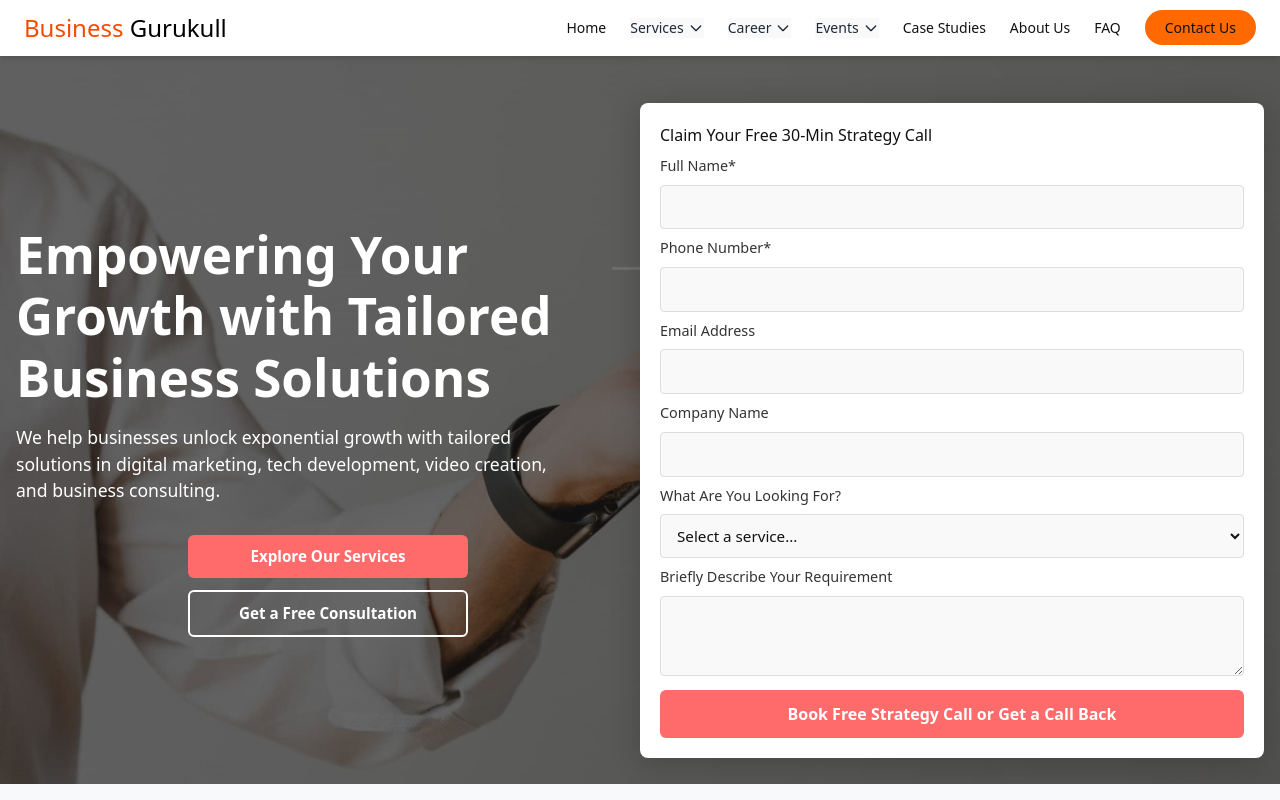
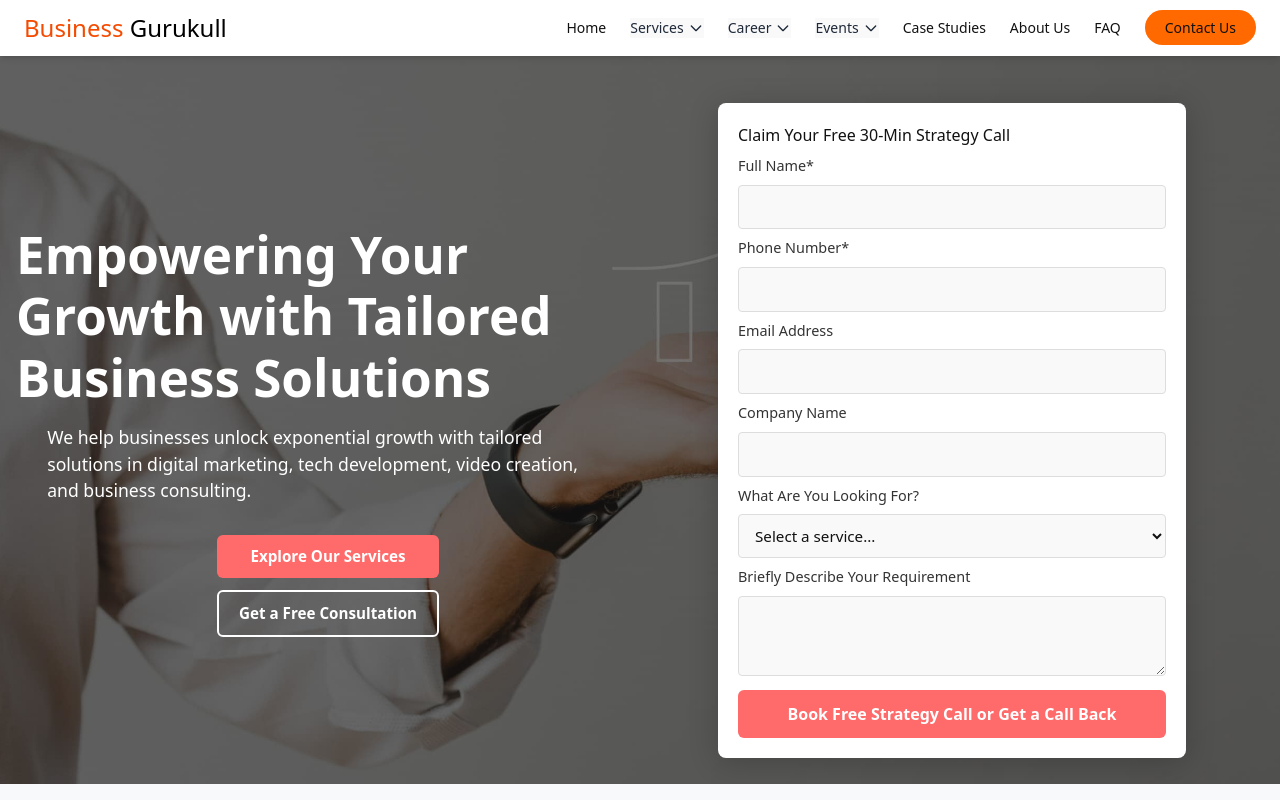
Before and after one commit to indominousx/BusinessGurukul, a React (Vite) app: page / in a window 1280 px wide. Shown: the top 800 px of the page. Built offline with nearby package versions, Linux system fonts and the light colour scheme.

Commit message:
hero section aligned

```diff
--- a/src/components/Hero/HeroSection.css
+++ b/src/components/Hero/HeroSection.css
@@ -51,6 +51,8 @@
   justify-content: center;
   position: relative;
   z-index: 1; /* Ensure text and form are above the overlay */
+  text-align: center; /* Center aligned text */
+  align-items: center; /* Center aligned content */
 }
 
 .hero-headline {
@@ -89,8 +91,8 @@
 .hero-form-container {
   flex: 0 0 auto;
   width: 100%;
-  max-width: 400px;
-  min-width: 300px;
+  max-width: 300px; /* Reduced width */
+  min-width: 200px;
   display: flex;
   align-items: center;
   flex-direction: column;
@@ -213,7 +215,7 @@
   .hero-form-container {
     flex: none;
     width: 100%;
-    max-width: 400px;
+    max-width: 150px; /* Reduced width */
     align-items: flex-start;
   }
   .hero-subheadline {
@@ -226,13 +228,13 @@
 
 @media (max-width: 1023px) {
   .hero-content {
-    padding-bottom: 8rem; /* Add space for mobile form header */
+    padding-bottom: 10 rem; /* Add space for mobile form header */
   }
 }
 
 @media (max-width: 768px) {
   .hero-content {
-    padding-bottom: 8rem; /* Add space for swipe-up form */
+    padding-bottom: 10 rem; /* Add space for swipe-up form */
   }
 }
 
@@ -240,6 +242,7 @@
   .hero-section {
     padding: 0.5rem;
     padding-top: 4rem;
+    padding-bottom: 10 rem; /* Reduced padding */
     width: 100vw;
     position: relative;
     left: 50%;
@@ -251,12 +254,12 @@
     padding: 1rem;
     width: calc(100vw - 2rem);
     max-width: calc(100vw - 2rem);
-    padding-bottom: 8rem; /* Space for mobile form */
+    padding-bottom: 10rem; /* Space for mobile form */
   }
 }
   .enquiry-form-wrapper {
     padding: 1.25rem;
-    width: 100%;
+    width: 75%;
     box-sizing: border-box;
   }
   .hero-cta-buttons {
@@ -662,7 +665,7 @@
 
 /* Increase hero content height */
 .hero-content {
-  height: calc(1.5(100vh - 6rem)); /* Adjust height to occupy more space */
+  height: calc(1.5(100vh - 10 rem)); /* Adjust height to occupy more space */
 }
 
 .hero-content {
```
